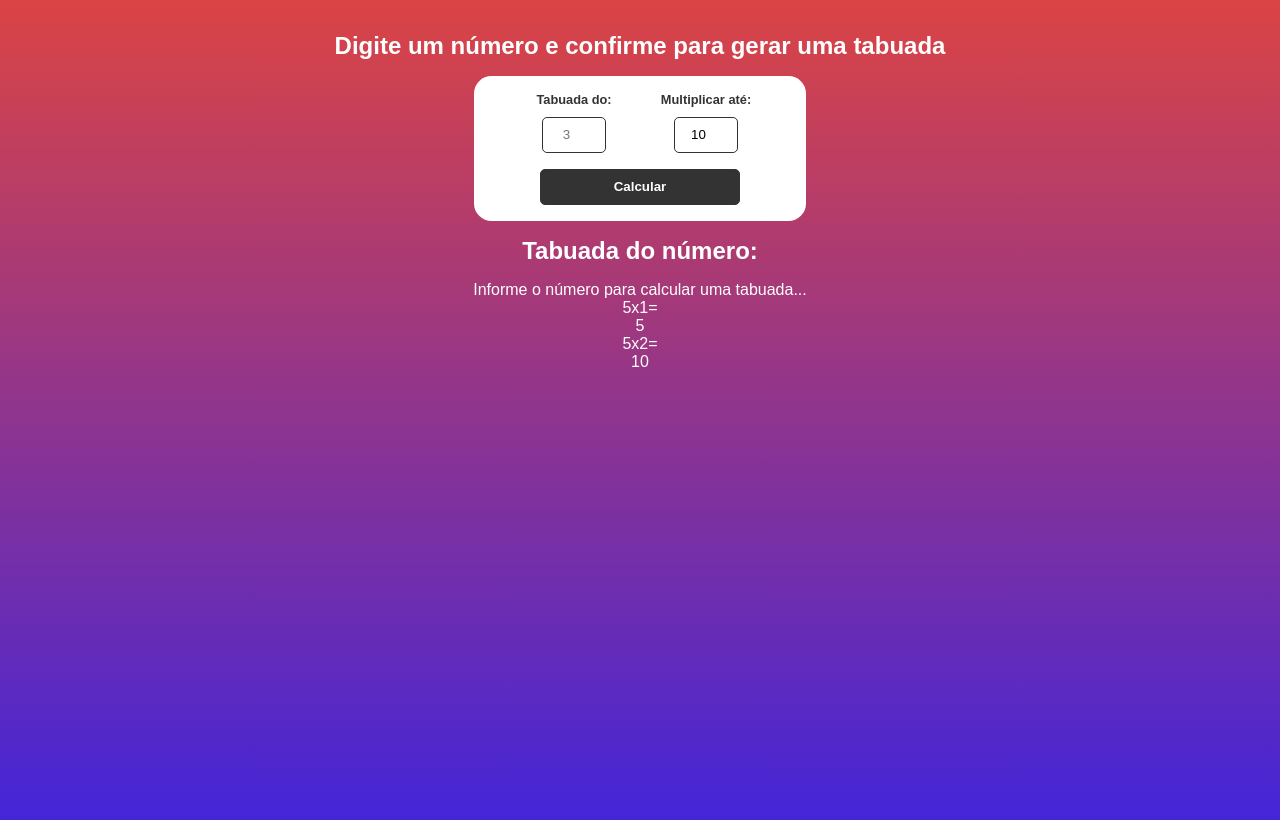
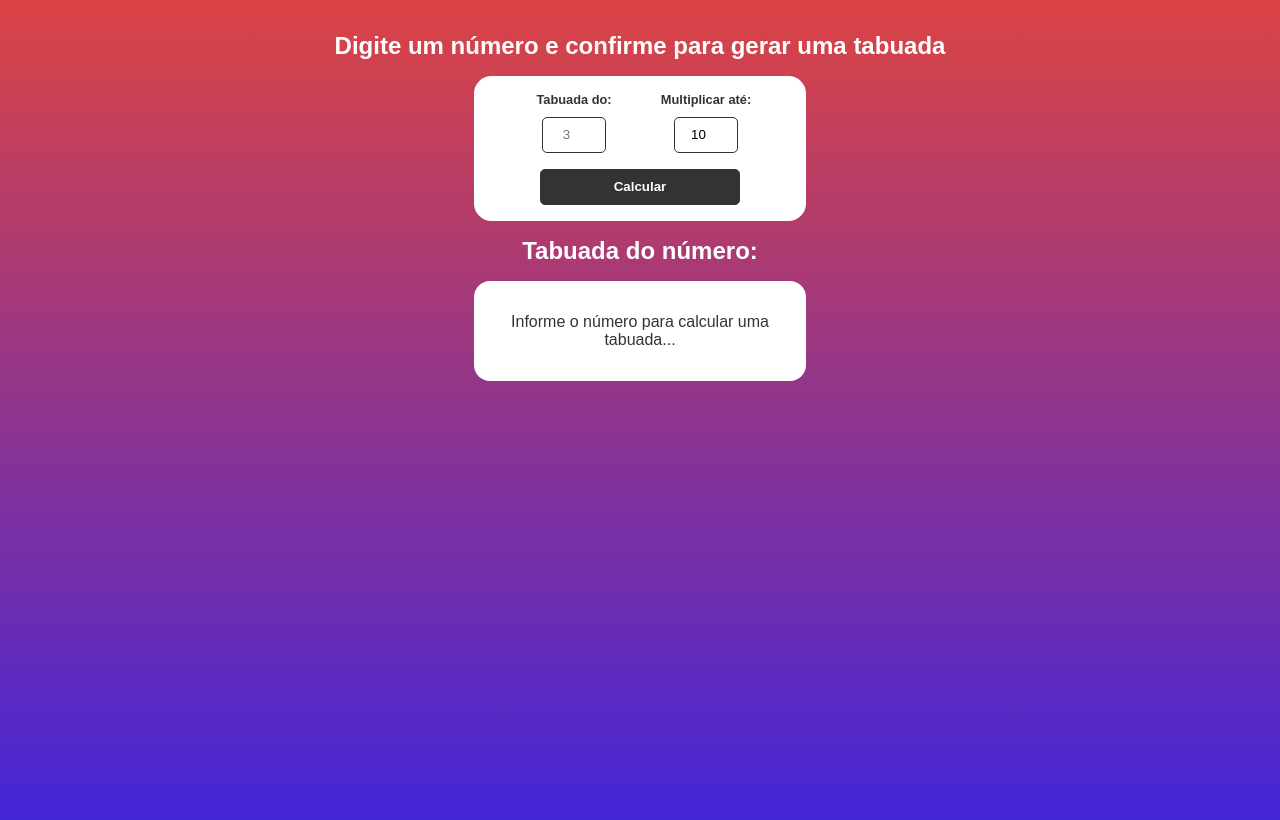
Before and after one commit to jonatasthome07/Tabuada-JS, a plain HTML site: page index.html in a window 1280 px wide. Drawn offline with Linux system fonts and the light colour scheme.

Commit message:
Updating CSS - Operation table

```diff
--- a/css/styles.css
+++ b/css/styles.css
@@ -16,7 +16,7 @@ h2{
     margin-bottom: 1rem;
 }
 
-#multiplication-form{
+#multiplication-form {
     display: flex;
     justify-content: center;
     align-items: center;
@@ -64,3 +64,32 @@ h2{
     cursor: pointer;
     font-weight: bold;
 }
+
+#multiplication-operations{
+    display: flex;
+    flex-direction: column;
+    align-items: center;
+    max-width: 300px;
+    margin: 1rem auto;
+    padding: 2rem 1rem;
+    background-color: #FFF;
+    color: #333;
+    border-radius: 1rem;
+}
+
+#multiplication-operations .row{
+    display: flex;
+    justify-content: center;
+    border: 1px solid #ccc;
+    border-bottom: none;
+    padding: 0.5rem;
+    width: 150px;
+}
+
+#multiplication-operations .row:last-child{
+    border-bottom: 1px solid #ccc;
+}
+
+#multiplication-operations .result{
+    margin-left: 0.4rem;
+}
--- a/index.html
+++ b/index.html
@@ -25,18 +25,6 @@
         <h2 id="multiplication-title">Tabuada do número: <span></span></h2>
         <div id="multiplication-operations">
             <p>Informe o número para calcular uma tabuada...</p>
-            <div class="row">
-                <div class="operation">
-                    5x1=
-                </div>
-                <div class="result">5</div>
-            </div>
-            <div class="row">
-                <div class="operation">
-                    5x2=
-                </div>
-                <div class="result">10</div>
-            </div>
         </div>
     </div>
 </body>
```
